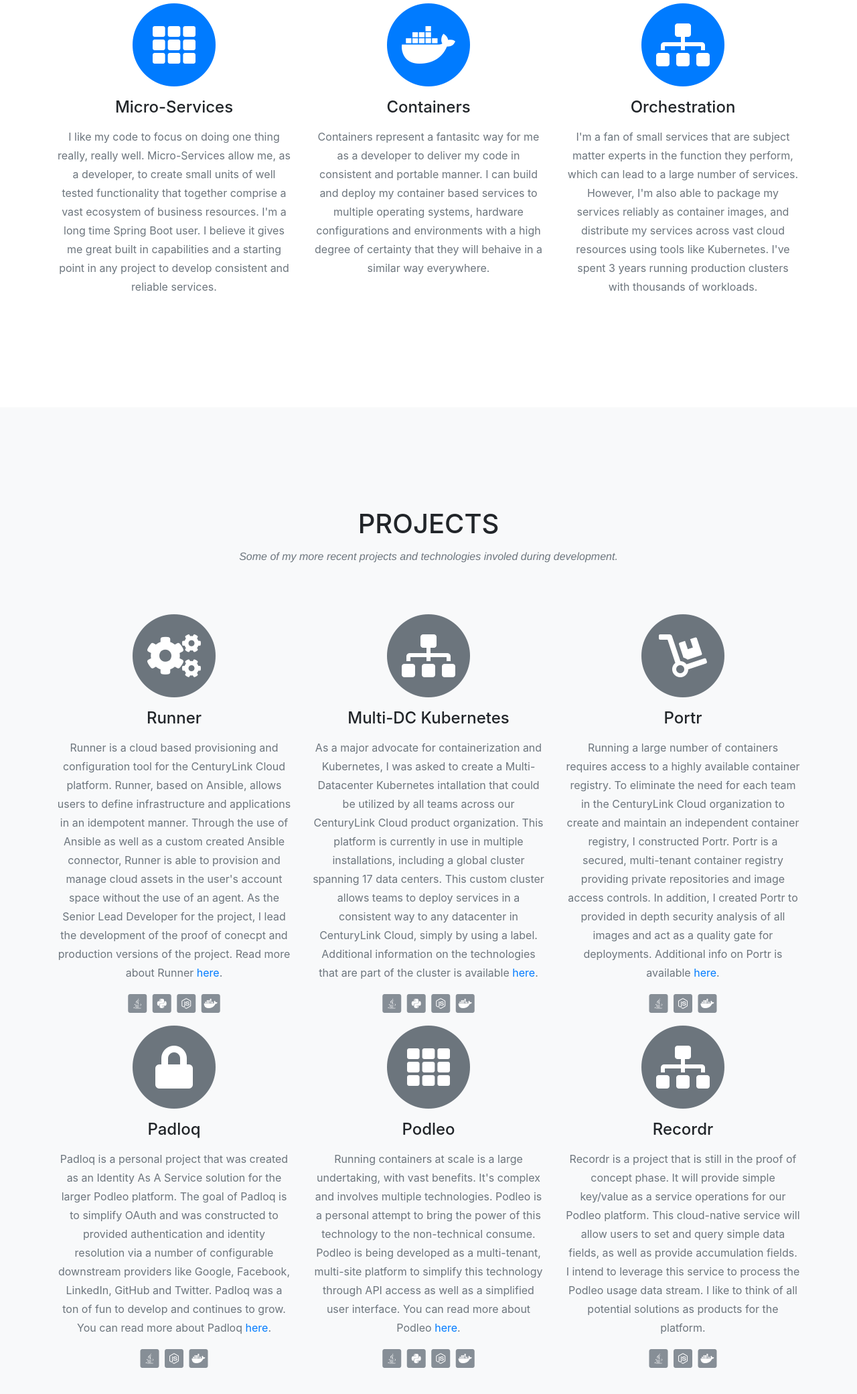
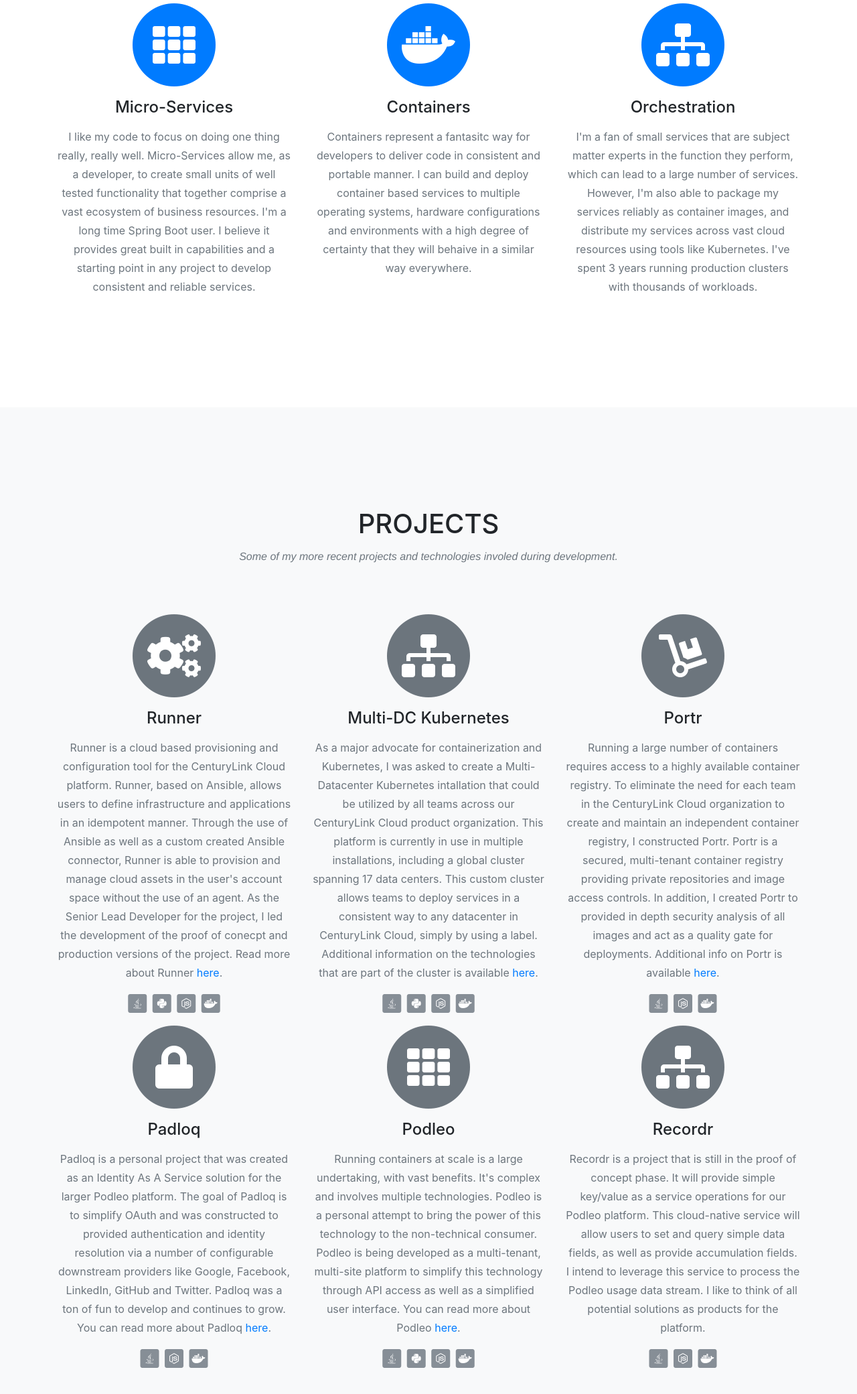
Before and after one commit to markramach/me-info-ui, a website with bundled scripts: page index.html in a window 1280 px wide. Shown: the part 1106-3187 px from the top of the page at 67% size. Built offline with nearby package versions, Linux system fonts and the light colour scheme; a web font is replaced by a local one.

Commit message:
checkpoint

```diff
--- a/index.html
+++ b/index.html
@@ -89,7 +89,7 @@
               <i class="fa fa-th fa-stack-1x fa-inverse"></i>
             </span>
             <h4 class="service-heading">Micro-Services</h4>
-            <p class="text-muted">I like my code to focus on doing one thing really, really well. Micro-Services allow me, as a developer, to create small units of well tested functionality that together comprise a vast ecosystem of business resources. I'm a long time Spring Boot user. I believe it gives me great built in capabilities and a starting point in any project to develop consistent and reliable services.</p>
+            <p class="text-muted">I like my code to focus on doing one thing really, really well. Micro-Services allow me, as a developer, to create small units of well tested functionality that together comprise a vast ecosystem of business resources. I'm a long time Spring Boot user. I believe it provides great built in capabilities and a starting point in any project to develop consistent and reliable services.</p>
           </div>
           <div class="col-md-4">
             <span class="fa-stack fa-4x">
@@ -97,7 +97,7 @@
               <i class="fab fa-docker fa-stack-1x fa-inverse"></i>
             </span>
             <h4 class="service-heading">Containers</h4>
-            <p class="text-muted">Containers represent a fantasitc way for me as a developer to deliver my code in consistent and portable manner. I can build and deploy my container based services to multiple operating systems, hardware configurations and environments with a high degree of certainty that they will behaive in a similar way everywhere.</p>
+            <p class="text-muted">Containers represent a fantasitc way for developers to deliver code in consistent and portable manner. I can build and deploy container based services to multiple operating systems, hardware configurations and environments with a high degree of certainty that they will behaive in a similar way everywhere.</p>
           </div>
           <div class="col-md-4">
             <span class="fa-stack fa-4x">
@@ -127,7 +127,7 @@
               <i class="fa fa-cogs fa-stack-1x fa-inverse"></i>
             </span>
             <h4 class="service-heading">Runner</h4>
-            <p class="text-muted">Runner is a cloud based provisioning and configuration tool for the CenturyLink Cloud platform. Runner, based on Ansible, allows users to define infrastructure and applications in an idempotent manner. Through the use of Ansible as well as a custom created Ansible connector, Runner is able to provision and manage cloud assets in the user's account space without the use of an agent. As the Senior Lead Developer for the project, I lead the development of the proof of conecpt and production versions of the project. Read more about Runner <a target="_blank" href="https://www.ctl.io/runner">here</a>.</p>
+            <p class="text-muted">Runner is a cloud based provisioning and configuration tool for the CenturyLink Cloud platform. Runner, based on Ansible, allows users to define infrastructure and applications in an idempotent manner. Through the use of Ansible as well as a custom created Ansible connector, Runner is able to provision and manage cloud assets in the user's account space without the use of an agent. As the Senior Lead Developer for the project, I led the development of the proof of conecpt and production versions of the project. Read more about Runner <a target="_blank" href="https://www.ctl.io/runner">here</a>.</p>
             <div class="portfolio-item">
               <span class="fa-stack fa-1x">
                 <i class="fa fa-square fa-stack-2x text-tertiary"></i>
@@ -225,7 +225,7 @@
               <i class="fa fa-th fa-stack-1x fa-inverse"></i>
             </span>
             <h4 class="service-heading">Podleo</h4>
-            <p class="text-muted">Running containers at scale is a large undertaking, with vast benefits. It's complex and involves multiple technologies. Podleo is a personal attempt to bring the power of this technology to the non-technical consume. Podleo is being developed as a multi-tenant, multi-site platform to simplify this technology through API access as well as a simplified user interface. You can read more about Podleo <a target="_blank" href="http://podleo.com">here</a>.</p>
+            <p class="text-muted">Running containers at scale is a large undertaking, with vast benefits. It's complex and involves multiple technologies. Podleo is a personal attempt to bring the power of this technology to the non-technical consumer. Podleo is being developed as a multi-tenant, multi-site platform to simplify this technology through API access as well as a simplified user interface. You can read more about Podleo <a target="_blank" href="http://podleo.com">here</a>.</p>
             <div class="portfolio-item">
               <span class="fa-stack fa-1x">
                 <i class="fa fa-square fa-stack-2x text-tertiary"></i>
@@ -297,7 +297,7 @@
                     <h4 class="subheading"><small>Principal Engineer</small></h4>
                   </div>
                   <div class="timeline-body">
-                    <p class="text-muted">Principal on Common Services team chartered to deliver a new Kubernetes based platform and services. Enabling product development teams to accelerate product delivery using the latest tools and open source products.</p>
+                    <p class="text-muted">Principal on Common Services team chartered to deliver a new Kubernetes based platform and services. The Common Services platform enables product development teams to accelerate product delivery using the latest tools and open source products.</p>
                     </br>
                     <p class="text-muted">Principal Engineer on the runner.ctl.io team developing multi-cloud provisioning and automation services. Utilizing leading open source products like Kubernetes, Docker, Spring Boot, Spring Cloud, Vault and Ansible.</p>
                   </div>
```
